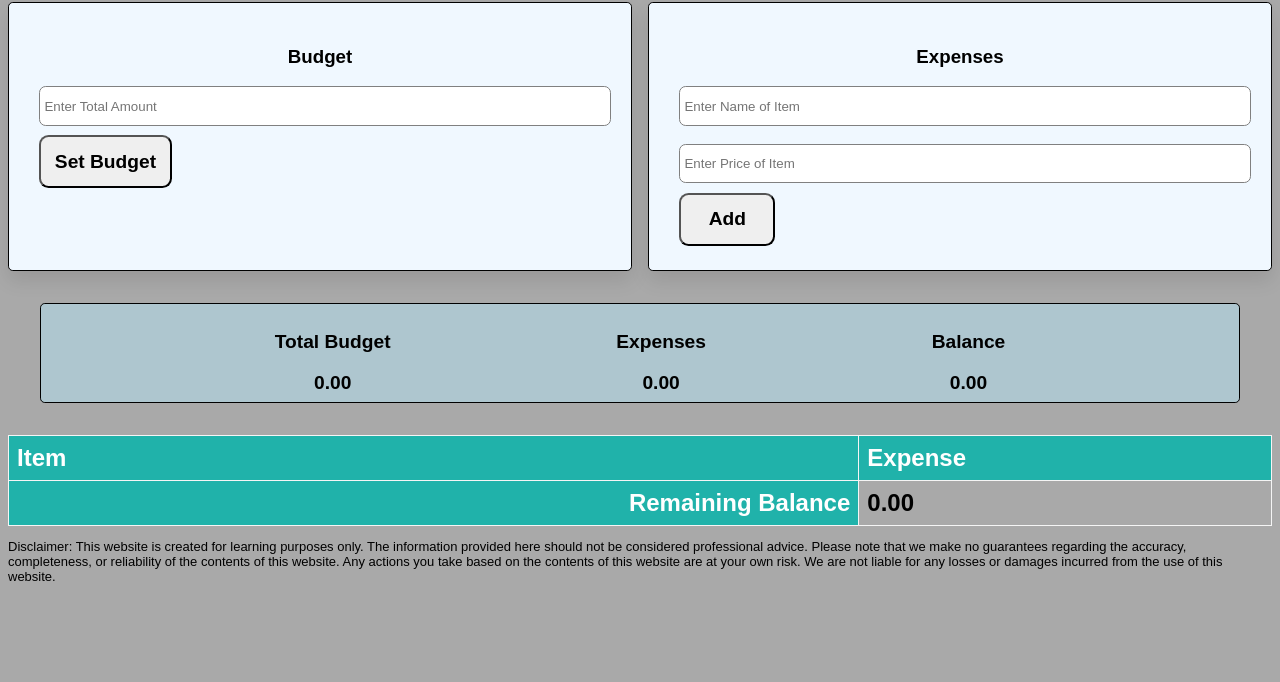
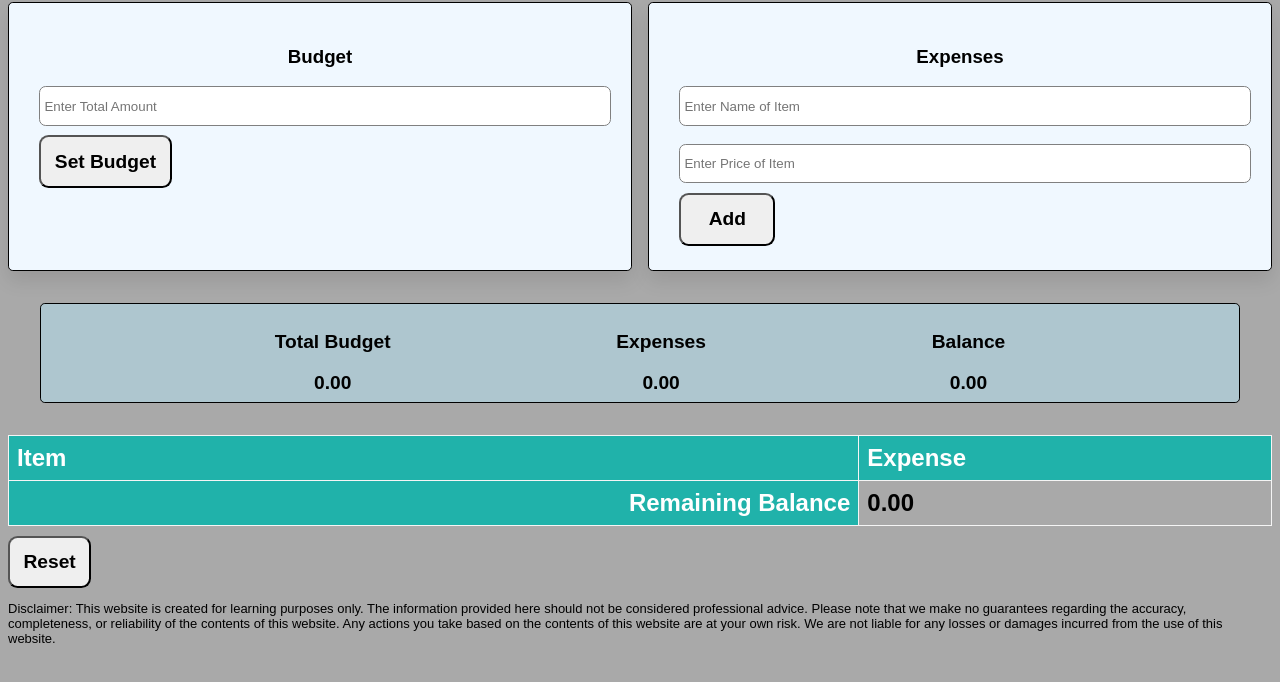
Before and after one commit to techup2024-lg6-cc/techup2024-lg1-cc, a plain HTML site: page index.html in a window 1280 px wide. Shown: the part 78-760 px from the top of the page. Drawn offline with Linux system fonts and the light colour scheme; a web font is replaced by a local one.

Commit message:
Add Reset button in html

```diff
--- a/index.html
+++ b/index.html
@@ -72,6 +72,9 @@
         </tfoot>
       </table>
     </div>
+
+    <button class="submit" id="reset-button">Reset</button>
+
 	<footer>
       <p>Disclaimer: This website is created for learning purposes only. The information provided here should not be considered professional advice. Please note that we make no guarantees regarding the accuracy, completeness, or reliability of the contents of this website. Any actions you take based on the contents of this website are at your own risk. We are not liable for any losses or damages incurred from the use of this website.</p>
     </footer>
```
